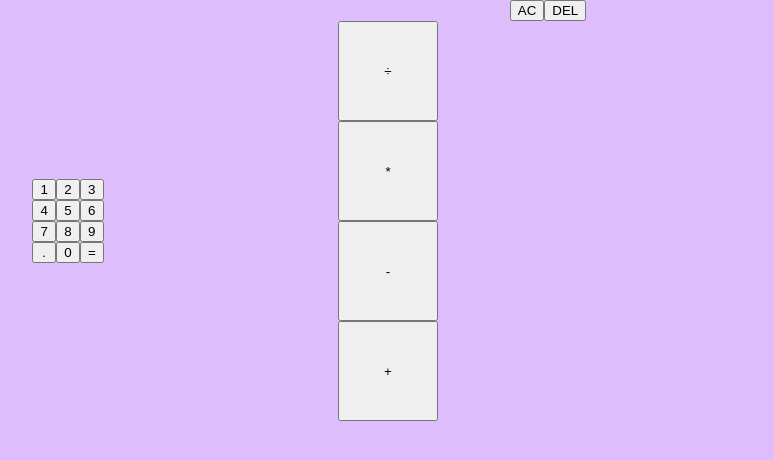
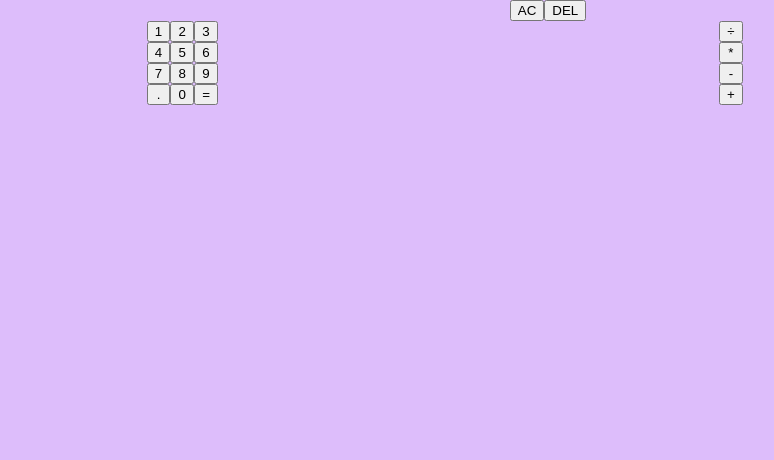
Before and after one commit to lisa602/html, a plain HTML site: page index.html in a window 1280 px wide. Shown: the whole page, without its empty margins (92-866 px from the left). Drawn offline with Linux system fonts and the light colour scheme.

Commit message:
Update style.css

```diff
--- a/style.css
+++ b/style.css
@@ -8,11 +8,12 @@ body {
   display: grid;
   place-items: center;
   place-content: center;
-  grid-template-columns: repeat(4, 1fr);
+  grid-template-columns: repeat(7, 1fr);
+  grid-template-rows: auto auto auto;
 }
 
 .affichage {
-  grid-column: 1 / span 4;
+  grid-column: 1 / span 7;
   grid-row: 1 / span 2;
   background: #021133;
   text-align: right;
@@ -21,7 +22,7 @@ body {
 .on-off-et-supp {
   display: grid;
   grid-template-columns: repeat(2, 1fr);
-  grid-column: 1 / span 4;
+  grid-column: 1 / span 7;
   grid-row: 2 / span 1;
 }
 
@@ -30,17 +31,21 @@ body {
 }
 
 .on-off-et-supp button:nth-child(2) {
-  grid-column: 3 / span 2;
+  grid-column: 6 / span 2;
 }
 
 .chiffres {
   display: grid;
   grid-template-columns: repeat(3, 1fr);
-  grid-template-rows: repeat(4, 1fr);
+  grid-template-rows: repeat(4, minmax(0, 1fr));
+  grid-column: 1 / span 3;
+  grid-row: 3 / span 4;
 }
 
 .operations {
   display: grid;
-  grid-template-columns: 100px;
-  grid-template-rows: repeat(4, 100px);
+  grid-template-columns: repeat(1, 1fr);
+  grid-template-rows: repeat(4, minmax(0, 1fr));
+  grid-column: 4 / span 3; /* modify this line
+  grid-row: 3 / span 4;
 }
```
